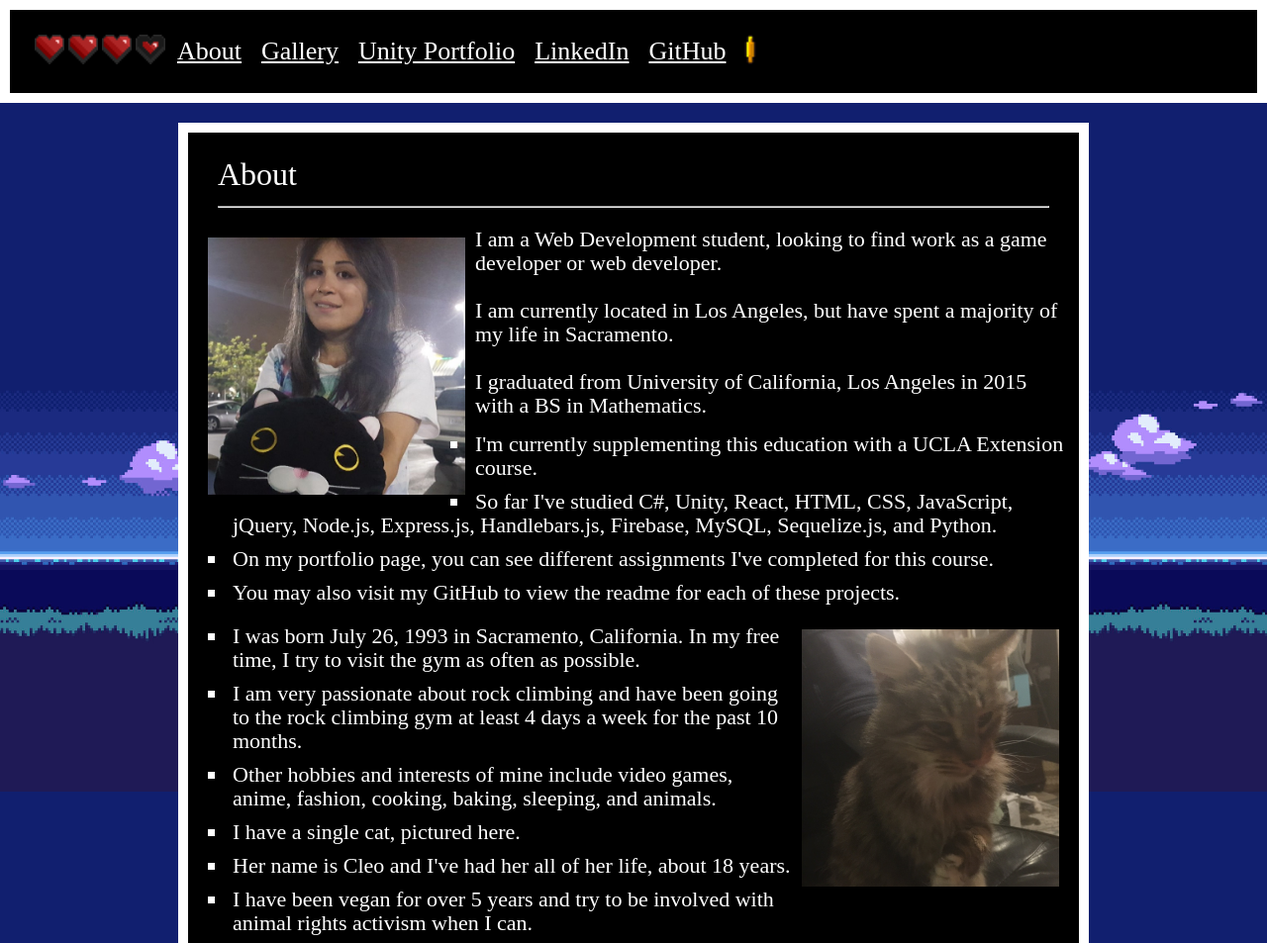
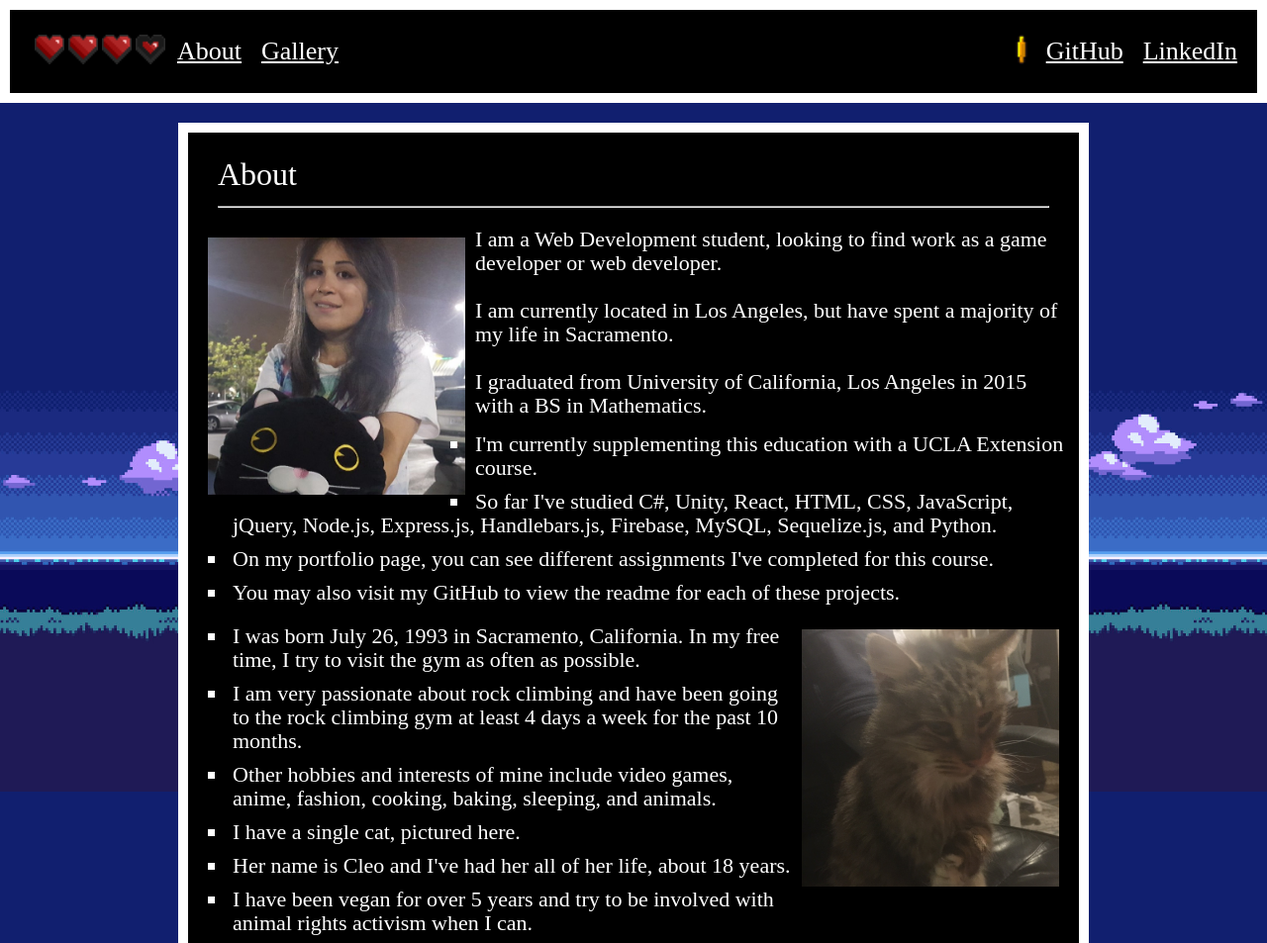
Before and after one commit to acuteangel/acuteangel.github.io, a plain HTML site: page index.html in a window 1280 px wide. Shown: the top 953 px of the page at 99% size. Drawn offline with nearby package versions, Linux system fonts and the light colour scheme; a web font is replaced by a local one.

Commit message:
removed unity portfolio link from nav

```diff
--- a/index.css
+++ b/index.css
@@ -87,7 +87,7 @@ li a {
 }
 
 .navbar-right{
-    float: right;
+    float: right !important;
 }
 
 a {
@@ -204,7 +204,4 @@ h4 {
     #wrapper{
         width:900px;
     }
-    #nav-interactive{
-        display:block;
-    }
 }
--- a/index.html
+++ b/index.html
@@ -18,7 +18,6 @@
             <li class="heart" id="animated-heart"></li>
             <li><a id="nav-about" href="#about">About</a></li>
             <li><a id="nav-gallery" href="#gallery">Gallery</a></li>
-            <li><a id="nav-interactive" href="https://acuteangel.github.io/interactive-portfolio/interactive/interactive.html">Unity Portfolio</a></li>
             <li class="navbar-right" id="linkedin"><a id="nav-linkedin" href="https://www.linkedin.com/in/angelaquas/" target="_blank">LinkedIn</a></li>
             <li class="navbar-right"><a id="nav-github" href="https://github.com/acuteangel" target="_blank">GitHub</a></li>
             <li class="navbar-right" id="coin"></li>
```
